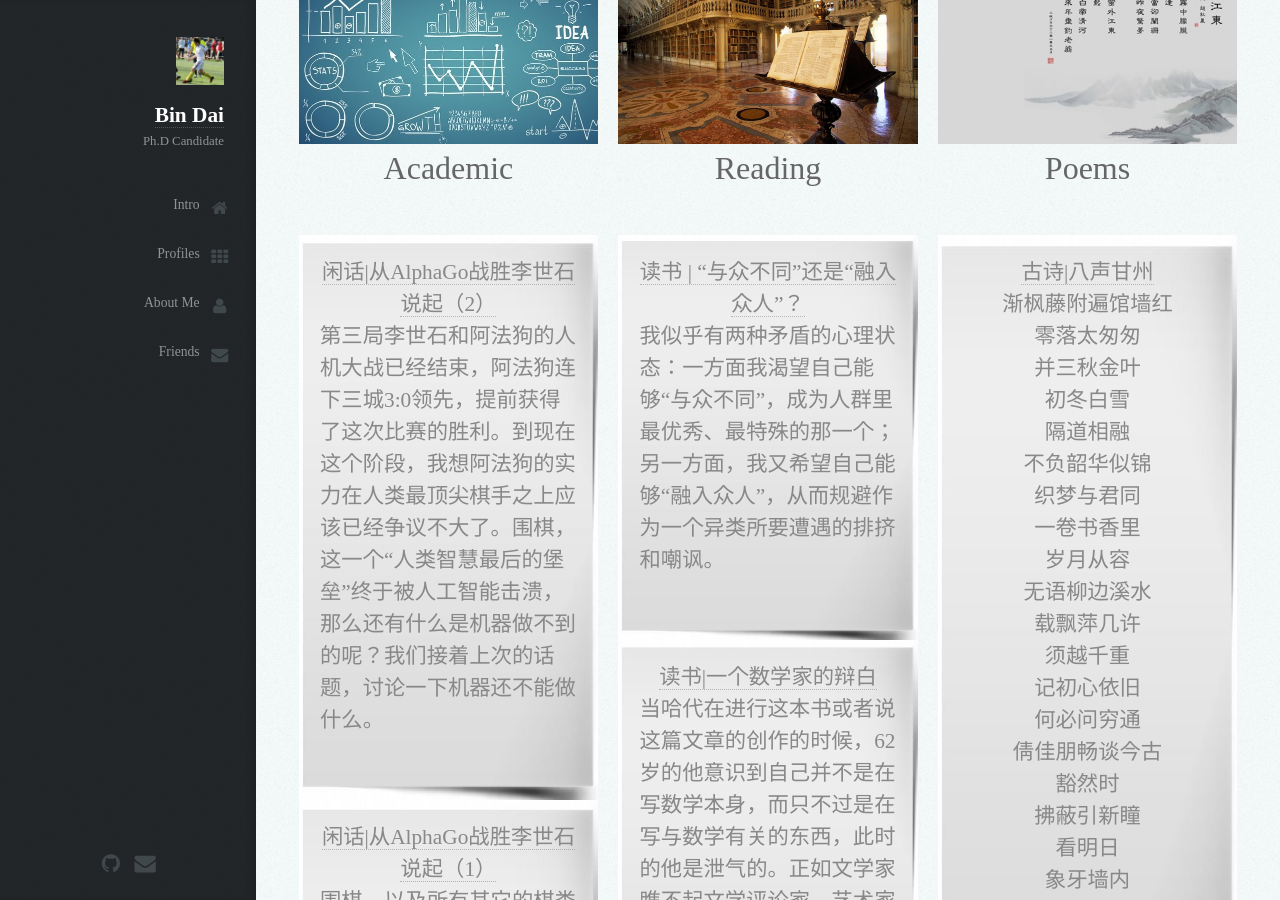
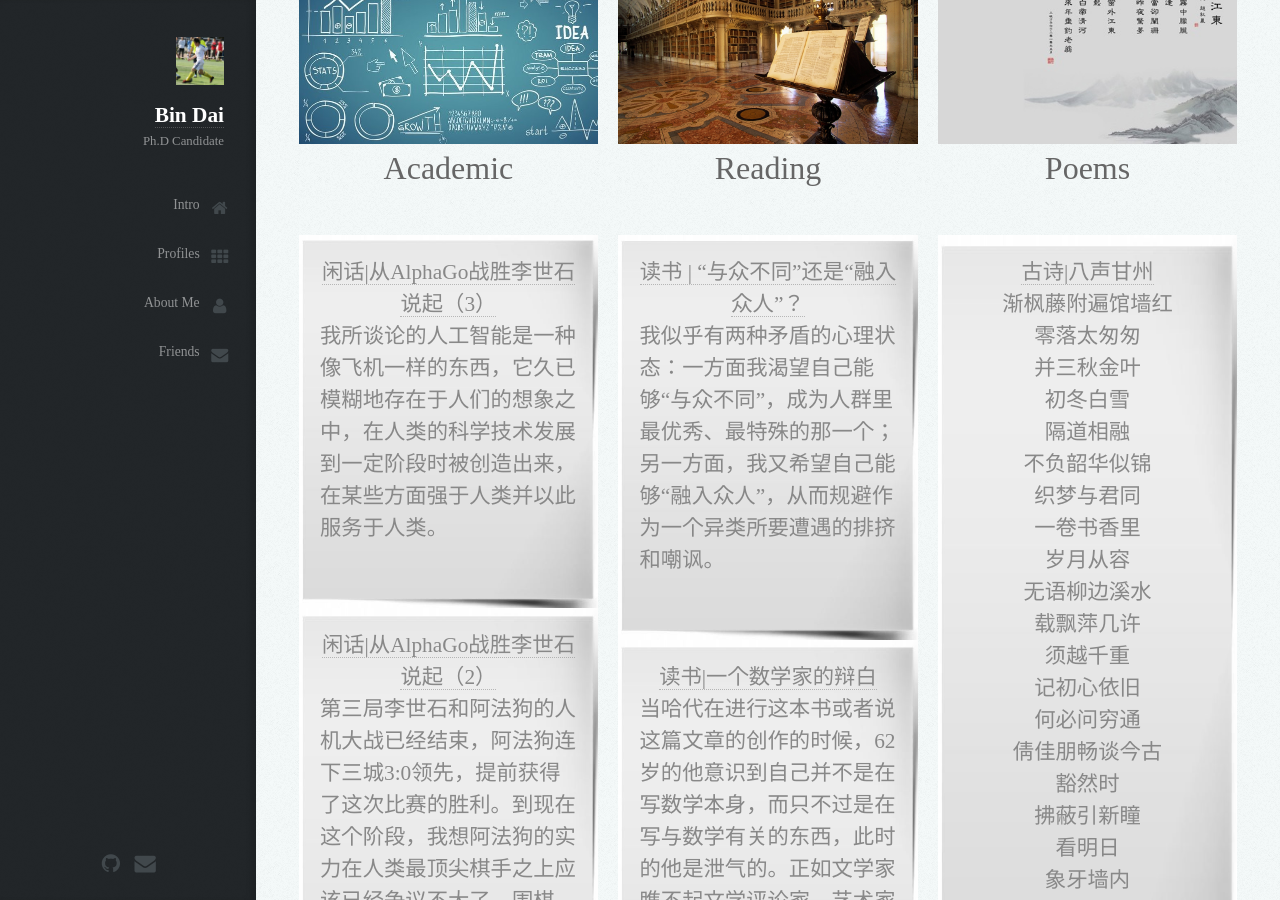
Before and after one commit to daib13/daib13.github.io, a Jekyll site: the page built from index.html, in a window 1280 px wide and 900 px high, scrolled down 395 px. Built offline with Jekyll 4.4.1, drawn with Linux system fonts in a browser that asks for light colours.

Commit message:
add a new academic post

```diff
--- a/_posts/2016-03-09-academic1.markdown
+++ b/_posts/2016-03-09-academic1.markdown
@@ -13,7 +13,7 @@ abstract: 围棋，以及所有其它的棋类游戏，终究不过是一套完
 <ul style="text-align:left;list-style:circle;list-style-position:inside">
 	<li style="color:red">机器能否战胜人类</li>
 	<li><a href="http://daib13.github.io/academic/2016/03/12/academic2.html">机器还不能做什么</a></li>
-	<li>当我谈人工智能时我在说什么</li>
+	<li><a href="http://daib13.github.io/academic/2016/03/16/academic3.html">当我谈人工智能时我在说什么</a></li>
 	<li>漫话形上学、科学、技术与数学</li>
 </ul>
 
--- a/_posts/2016-03-12-academic2.markdown
+++ b/_posts/2016-03-12-academic2.markdown
@@ -13,7 +13,7 @@ abstract: 第三局李世石和阿法狗的人机大战已经结束，阿法狗
 <ul style="text-align:left;list-style:circle;list-style-position:inside">
 	<li><a href="http://daib13.github.io/academic/2016/03/09/academic1.html">机器能否战胜人类</a></li>
 	<li style="color:red">机器还不能做什么</li>
-	<li>当我谈人工智能时我在说什么</li>
+	<li><a href="http://daib13.github.io/academic/2016/03/16/academic3.html">当我谈人工智能时我在说什么</a></li>
 	<li>漫话形上学、科学、技术与数学</li>
 </ul>
 
--- /dev/null
+++ b/_posts/2016-03-16-academic3.markdown
@@ -0,0 +1,51 @@
+---
+layout: post
+title:  "闲话|从AlphaGo战胜李世石说起（3）"
+date:   2016-03-16 21:25:26 +0800
+categories: Academic
+abstract: 我所谈论的人工智能是一种像飞机一样的东西，它久已模糊地存在于人们的想象之中，在人类的科学技术发展到一定阶段时被创造出来，在某些方面强于人类并以此服务于人类。
+---
+
+<p style="text-align:left">
+阿法狗和李世石五轮已经战罢，在第四局的时候李世石神来之笔力挽狂澜取得了一场胜利，也使得最终的比分定格在了4:1。虽然在阿法狗获得首场胜利之后，我并不看好李世石哪怕能赢一局，不过在他明知已经失败的时候，仍然拼尽全力为求一胜，真是让我为之动容，容我感性地说，这大概是属于“人”的东西。在上一篇文章中，我明确地指出了我的观点：计算机不可能成为像人一样智慧的生物（或者智慧机器）。那么，在人工智能借阿法狗之东风，成为人们津津乐道的话题的时候，我在谈论人工智能时到底是在讲什么呢？这个问题不同的人会有不同的答案，我不过一家之言谈谈我的理解。
+</p>
+
+<ul style="text-align:left;list-style:circle;list-style-position:inside">
+	<li><a href="http://daib13.github.io/academic/2016/03/09/academic1.html">机器能否战胜人类</a></li>
+	<li><a href="http://daib13.github.io/academic/2016/03/12/academic2.html">机器还不能做什么</a></li>
+	<li style="color:red">当我谈人工智能时我在说什么</li>
+	<li>漫话形上学、科学、技术与数学</li>
+</ul>
+
+
+<p style="text-align:left">
+我们知道阿法狗的成功很大程度上是依赖于人工神经网络。可以这么说，如果说阿法狗是一个成功的人工智能，那么它的智能几乎全都拜这一套人工神经网络所赐。那么这个像我们人类的神经网络一样的东西和真正的神经网络到底有什么异同呢？我在此需要做一个在解释人工神经网络时被使用烂透了的类比，就是飞机和鸟的关系。
+</p>
+
+<p style="text-align:left">
+一直以来，人们都希望自己能够像鸟一样在空中飞行，于是他们开始幻想，在他们创造出的神话故事里，神仙或者天使总是能够飞翔，然而这一切仅仅停留在宗教或者文学的创作之中，就像今天的科幻小说一样（宗教还负责其他的事情，我们不讨论这些）。这颗种子一直埋在所有人心里，直到时机成熟的那一天，也就是工业革命降临之后。那时候的科学技术条件都已经成熟，人们仿照鸟的样子，创造出了飞机。它像鸟一样，长着两个翅膀，虽然其作用原理和鸟的翅膀不太一样。和自然界真正的鸟类相比，飞机的能力甚至更强，它可以进入更高的海拔高度，可以飞行更远的距离。于是，人们在自己创造的飞机的帮助下，实现了一直以来的飞翔之梦。而且比梦想的情况更好。
+</p>
+
+<p style="text-align:left">
+事实上，我们完全可以把飞机称为“人工大鸟”，在飞行这个本行中，“人工大鸟”比大鸟更优秀。当然也有很多大鸟能做但是“人工大鸟”不能做的事情（比如繁殖），只不过对于这些大鸟的功能，我们并不在乎。
+</p>
+
+<p style="text-align:left">
+我们完全可以把上面这个故事里面的名词换一下，然后就变成了今天发生的故事。人们在宇宙中总是觉得自己太孤独，而且又太懒惰，总是希望能有一个和自己一样的“智能”，能帮我们做很多事情，包括决策分析这类工作上的事情，也包括聊天谈心这类生活上的事情，如果还能下围棋，那就更好了。这颗种子埋在那里，到现在终于可以破土而出，茁壮成长了。和很多年前的工业革命一样，信息的革命，科学和技术的成熟（我并不确定科学的发展在人工智能这件事情上是否有作用）使得创造“人工智能”成为了可能。于是阿法狗出现了，就如同飞机偷师于鸟儿的翅膀，阿法狗则偷师于人类的大脑，但也如同飞机的翅膀与真实翅膀原理上并非相同，阿法狗的“大脑”与人类真正的大脑原理上也是有区别的。事实上，人类大脑的原理我们还并不清楚。最终，人工智能与人类智能比拼的结果，就像是鸟儿去和飞机比飞行一样，飞机最终把鸟类远远甩在了身后，人工智能也在其擅长的领域开始超越人类，最终也会把人类远远甩在身后。但是不要忘了，这一切的初衷都是为人类服务的。就像人不能上天，而人造的飞机可以帮助我们上天一样。
+</p>
+
+<p style="text-align:left">
+诚然，飞机上可以装上导弹炸药，然后轻而易举地毁灭城市。人工智能或许也可以方便一群人去毁灭另一群人，不过那是人与人之间的事情，并不是人工智能要毁灭人类。
+</p>
+
+<p style="text-align:left">
+所以我所谈论的人工智能是一种像飞机一样的东西，它久已模糊地存在于人们的想象之中，在人类的科学技术发展到一定阶段时被创造出来，在某些方面强于人类并以此服务于人类。
+</p>
+
+<p style="text-align:left">
+你也许要反驳说：那不是“真正的”人工智能，“真正的”人工智能是blablabla…我想我们大概是落入了“人工智能”的言荃之中。事实上，现阶段的“人工智能”，比如阿法狗，就是那么一个东西，它代表着人类先进的科技水平，比人类更擅长处理一些事情，并以此帮助人们更便捷地工作生活。至于以后这个概念会不会发生改变，我并不知道。如果沿着人工神经网络这条路走下去的话，我想这个概念是不太可能会改变的。至于科幻小说家们说的有自我意识的、在他们口中也叫作“人工智能”的那种东西，和我们讨论的并不是同一回事，只不过叫了一样的名字罢了。那种东西，正如我上面一篇文章中提到的，恐怕根本就是像永动机一样无法实现的。
+</p>
+
+<p style="text-align:left">
+你可以有不同的观点，但是那和当前的技术毫无关系。当前的人工智能，是技术的一种。技术的发展在一定程度上依赖于科学的发现，也依赖于数学的发明。有可能，在今后的某一天，随着脑科学的进步，我们创造出了不同的人工神经网络的模型，或者随着物理学的进步，我们可以实现量子的计算。我们或许会发明出更好地数学，建立更好地模型。在下面一篇文章中，我将泛泛地谈一谈形上学，科学，技术和数学，不过那对我来说太难了，恐怕只是一些粗鄙的见解罢了。
+</p>
```
